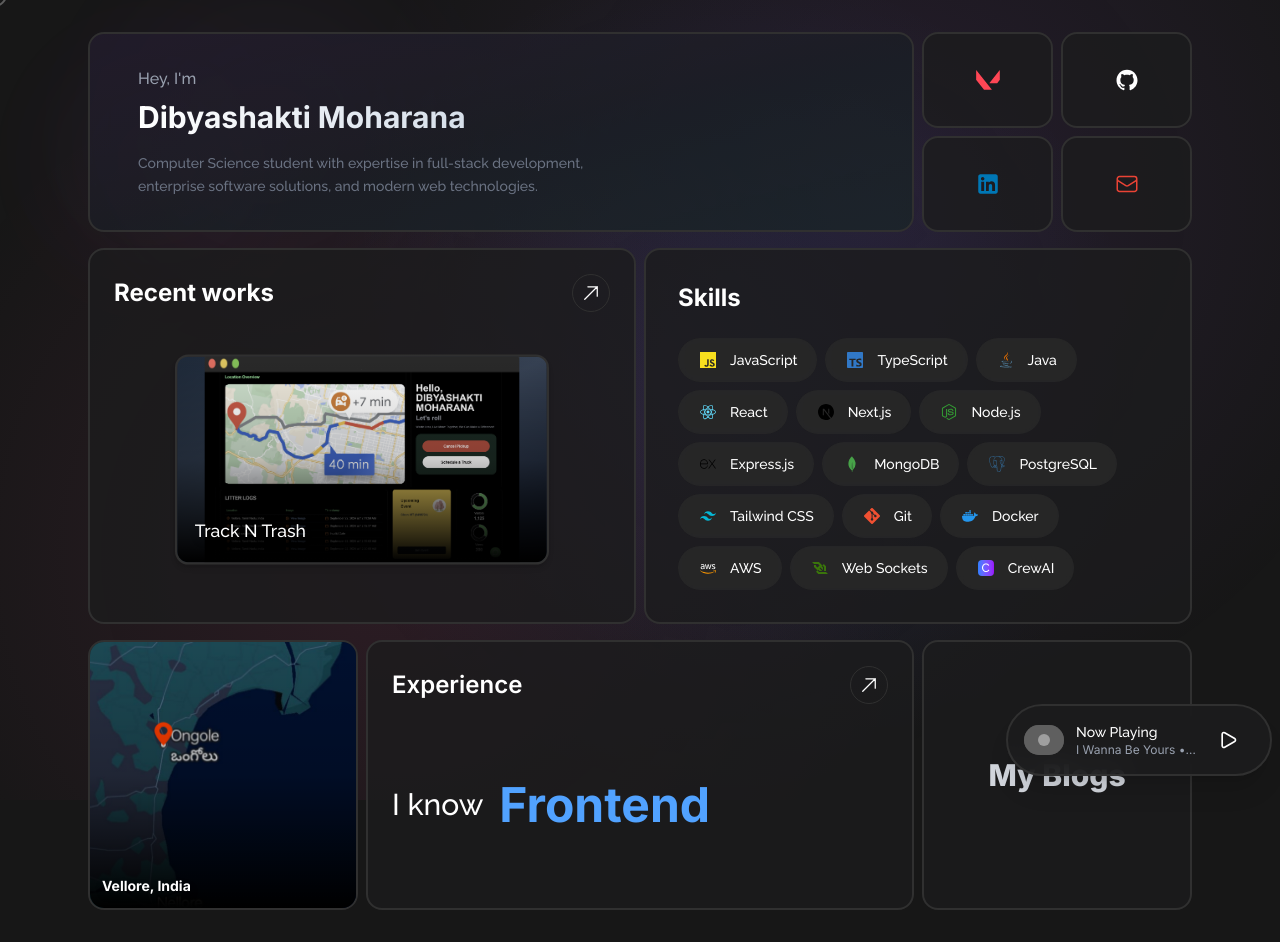
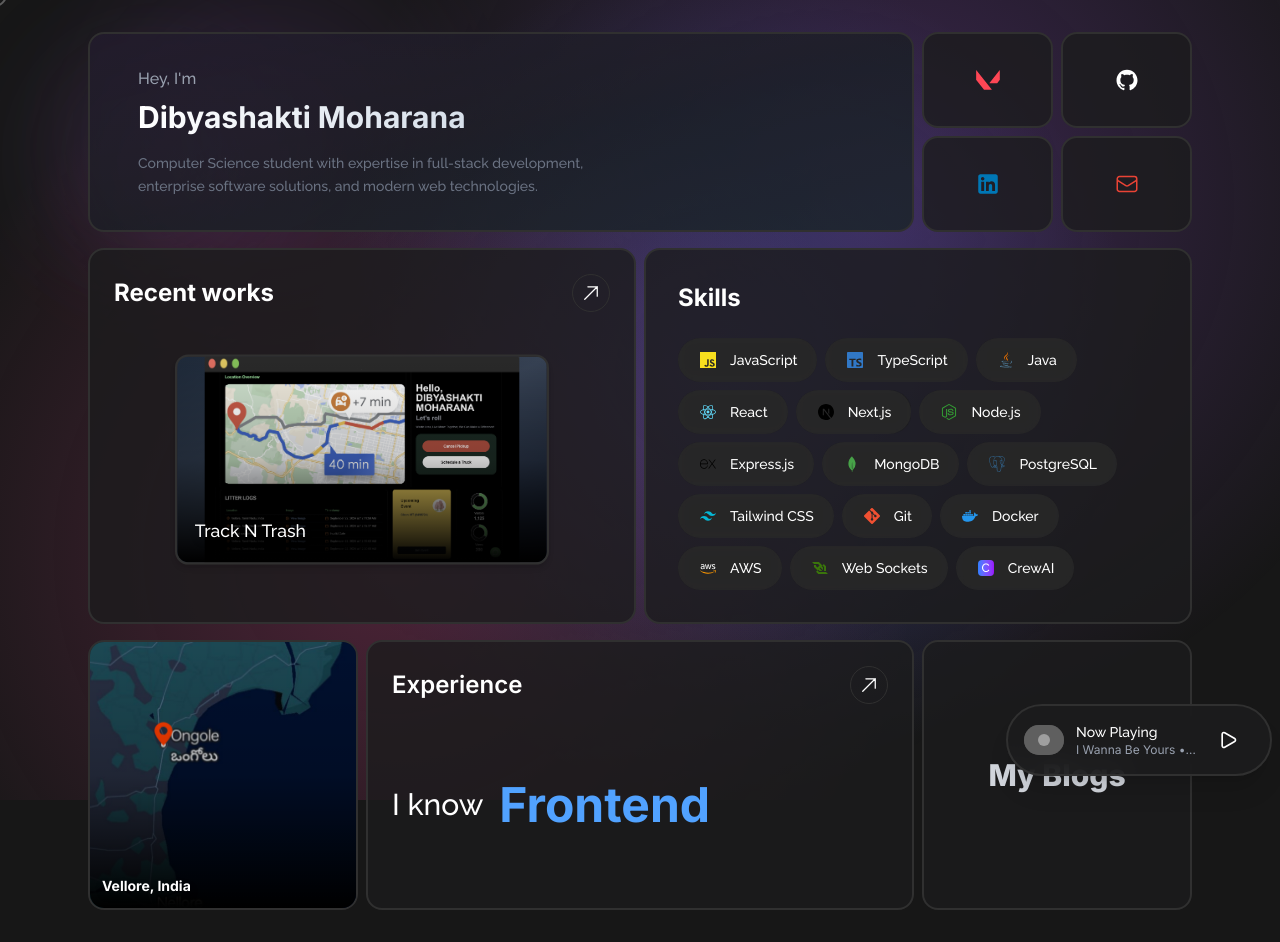
Before and after one commit to DibyashaktiMoharana/Dibyashakti-s-Portfolio, a Next.js app: page / in a window 1280 px wide. Built offline with nearby package versions, Linux system fonts and the light colour scheme; grey boxes are pictures that could not be loaded.

Commit message:
chore: minor visual changes

```diff
--- a/src/components/LiveGradientBackground.tsx
+++ b/src/components/LiveGradientBackground.tsx
@@ -10,10 +10,10 @@
                 className="absolute inset-0"
                 animate={{
                     background: [
-                        "radial-gradient(circle at 20% 50%, rgba(168, 85, 247, 0.1) 0%, transparent 50%), radial-gradient(circle at 80% 20%, rgba(236, 72, 153, 0.1) 0%, transparent 50%), radial-gradient(circle at 40% 80%, rgba(59, 130, 246, 0.1) 0%, transparent 50%)",
-                        "radial-gradient(circle at 80% 20%, rgba(168, 85, 247, 0.1) 0%, transparent 50%), radial-gradient(circle at 20% 80%, rgba(236, 72, 153, 0.1) 0%, transparent 50%), radial-gradient(circle at 60% 40%, rgba(59, 130, 246, 0.1) 0%, transparent 50%)",
-                        "radial-gradient(circle at 40% 20%, rgba(168, 85, 247, 0.1) 0%, transparent 50%), radial-gradient(circle at 60% 80%, rgba(236, 72, 153, 0.1) 0%, transparent 50%), radial-gradient(circle at 20% 60%, rgba(59, 130, 246, 0.1) 0%, transparent 50%)",
-                        "radial-gradient(circle at 20% 50%, rgba(168, 85, 247, 0.1) 0%, transparent 50%), radial-gradient(circle at 80% 20%, rgba(236, 72, 153, 0.1) 0%, transparent 50%), radial-gradient(circle at 40% 80%, rgba(59, 130, 246, 0.1) 0%, transparent 50%)"
+                        "radial-gradient(circle at 20% 50%, rgba(168, 85, 247, 0.25) 0%, transparent 50%), radial-gradient(circle at 80% 20%, rgba(236, 72, 153, 0.25) 0%, transparent 50%), radial-gradient(circle at 40% 80%, rgba(59, 130, 246, 0.25) 0%, transparent 50%)",
+                        "radial-gradient(circle at 80% 20%, rgba(168, 85, 247, 0.25) 0%, transparent 50%), radial-gradient(circle at 20% 80%, rgba(236, 72, 153, 0.25) 0%, transparent 50%), radial-gradient(circle at 60% 40%, rgba(59, 130, 246, 0.25) 0%, transparent 50%)",
+                        "radial-gradient(circle at 40% 20%, rgba(168, 85, 247, 0.25) 0%, transparent 50%), radial-gradient(circle at 60% 80%, rgba(236, 72, 153, 0.25) 0%, transparent 50%), radial-gradient(circle at 20% 60%, rgba(59, 130, 246, 0.25) 0%, transparent 50%)",
+                        "radial-gradient(circle at 20% 50%, rgba(168, 85, 247, 0.25) 0%, transparent 50%), radial-gradient(circle at 80% 20%, rgba(236, 72, 153, 0.25) 0%, transparent 50%), radial-gradient(circle at 40% 80%, rgba(59, 130, 246, 0.25) 0%, transparent 50%)"
                     ]
                 }}
                 transition={{
@@ -25,9 +25,9 @@
 
             {/* Floating orbs */}
             <motion.div
-                className="absolute w-96 h-96 rounded-full opacity-20"
+                className="absolute w-96 h-96 rounded-full opacity-30"
                 style={{
-                    background: "radial-gradient(circle, rgba(168, 85, 247, 0.3) 0%, transparent 70%)",
+                    background: "radial-gradient(circle, rgba(168, 85, 247, 0.5) 0%, transparent 70%)",
                     filter: "blur(40px)"
                 }}
                 animate={{
@@ -43,9 +43,9 @@
             />
 
             <motion.div
-                className="absolute w-80 h-80 rounded-full opacity-15"
+                className="absolute w-80 h-80 rounded-full opacity-25"
                 style={{
-                    background: "radial-gradient(circle, rgba(236, 72, 153, 0.3) 0%, transparent 70%)",
+                    background: "radial-gradient(circle, rgba(236, 72, 153, 0.5) 0%, transparent 70%)",
                     filter: "blur(50px)"
                 }}
                 animate={{
@@ -62,9 +62,9 @@
             />
 
             <motion.div
-                className="absolute w-72 h-72 rounded-full opacity-10"
+                className="absolute w-72 h-72 rounded-full opacity-20"
                 style={{
-                    background: "radial-gradient(circle, rgba(59, 130, 246, 0.3) 0%, transparent 70%)",
+                    background: "radial-gradient(circle, rgba(59, 130, 246, 0.5) 0%, transparent 70%)",
                     filter: "blur(60px)"
                 }}
                 animate={{
```
